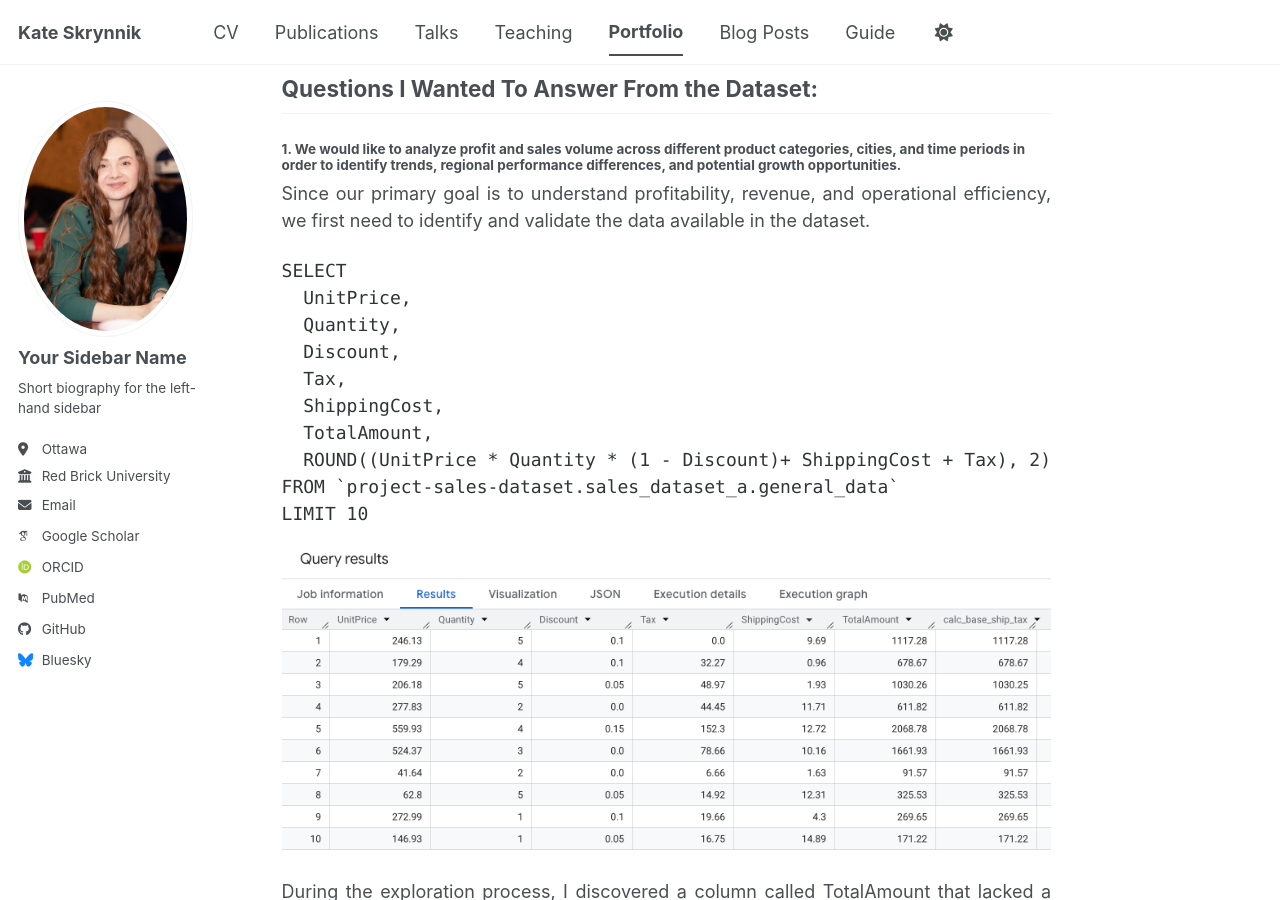
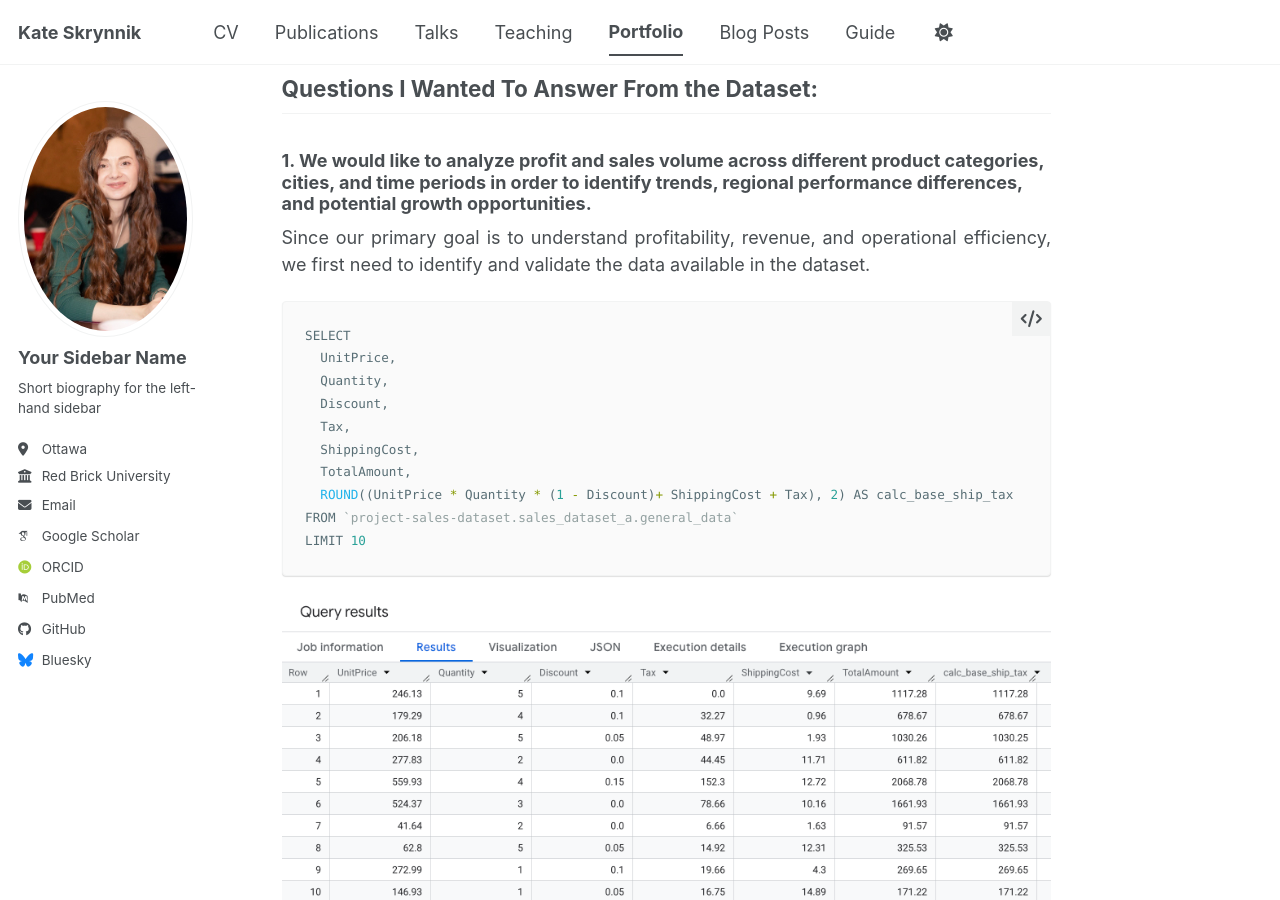
Before and after one commit to katevision/KateS, a Jekyll site: the page built from _portfolio/portfolio-2.md, in a window 1280 px wide and 900 px high, scrolled down 753 px. Built offline with Jekyll 4.4.1, drawn with Linux system fonts in a browser that asks for light colours; some web fonts are replaced; a script bundle is joined from its source files by our own code; library files that are not in the unit come from our copies.

Commit message:
portfolio-2.md

````diff
--- a/_portfolio/portfolio-2.md
+++ b/_portfolio/portfolio-2.md
@@ -29,11 +29,11 @@
 
 ## Questions I Wanted To Answer From the Dataset:
 
-#### 1. We would like to analyze profit and sales volume across different product categories, cities, and time periods in order to identify trends, regional performance differences, and potential growth opportunities.
+### 1. We would like to analyze profit and sales volume across different product categories, cities, and time periods in order to identify trends, regional performance differences, and potential growth opportunities.
 
 Since our primary goal is to understand profitability, revenue, and operational efficiency, we first need to identify and validate the data available in the dataset.
 
-```SQL
+```python
 SELECT
   UnitPrice,
   Quantity,
@@ -59,7 +59,7 @@
 Therefore, revenue can be defined as:
 Revenue = (Unit Price × Quantity) − Discount
 
-#### 2. We review sales revenue by category to identify top-performing segments, spot trends, and optimize business decisions.
+### 2. We review sales revenue by category to identify top-performing segments, spot trends, and optimize business decisions.
 
 ```SQL
 SELECT
````
